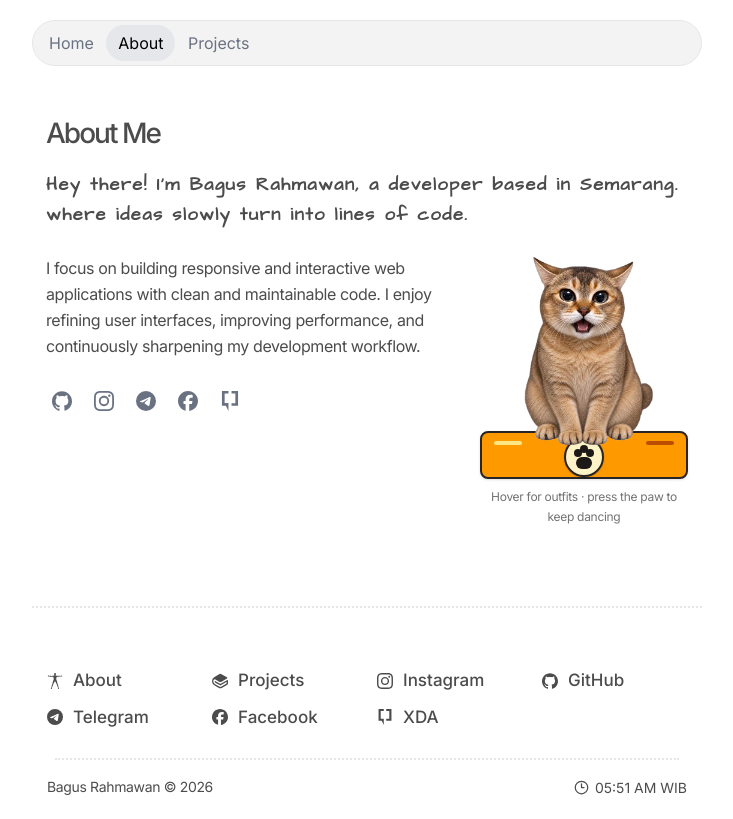
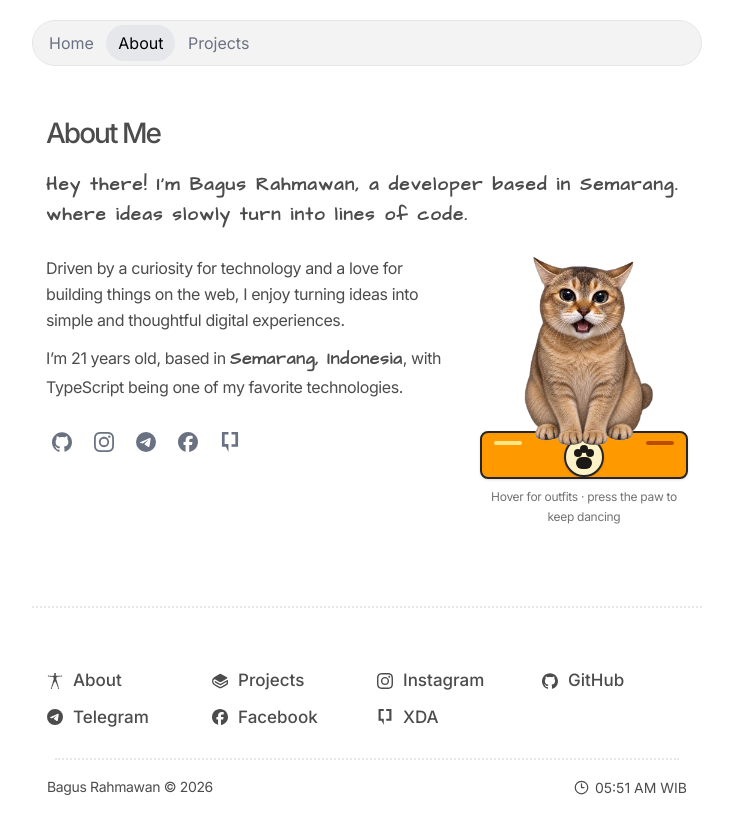
Before and after one commit to bagoesrex/portfolio-website, a Next.js app: page /about in a window 1280 px wide. Shown: the whole page, without its empty margins (273-1006 px from the left). Built offline with nearby package versions, Linux system fonts and the light colour scheme.

Commit message:
feat: rewrite about intro copy and highlight location

```diff
--- a/components/about/IntroSection.tsx
+++ b/components/about/IntroSection.tsx
@@ -17,12 +17,20 @@ export default function IntroSection() {
         </div>
         <div className="flex justify-between gap-8">
           <div className="min-w-0 flex-1 space-y-6.5">
-            <p>
-              I focus on building responsive and interactive web applications
-              with clean and maintainable code. I enjoy refining user
-              interfaces, improving performance, and continuously sharpening my
-              development workflow.
-            </p>
+            <div className="space-y-3">
+              <p>
+                Driven by a curiosity for technology and a love for building
+                things on the web, I enjoy turning ideas into simple and
+                thoughtful digital experiences.
+              </p>
+              <p className="block">
+                I’m 21 years old, based in{" "}
+                <span className="font-architects-daughter text-[17.2px] font-bold tracking-[0.9px]">
+                  Semarang, Indonesia
+                </span>
+                , with TypeScript being one of my favorite technologies.
+              </p>
+            </div>
             <div className="flex gap-2.5">
               {SOCIAL_LINKS.map(({ label, href, icon: Icon }, i) => (
                 <a
```
